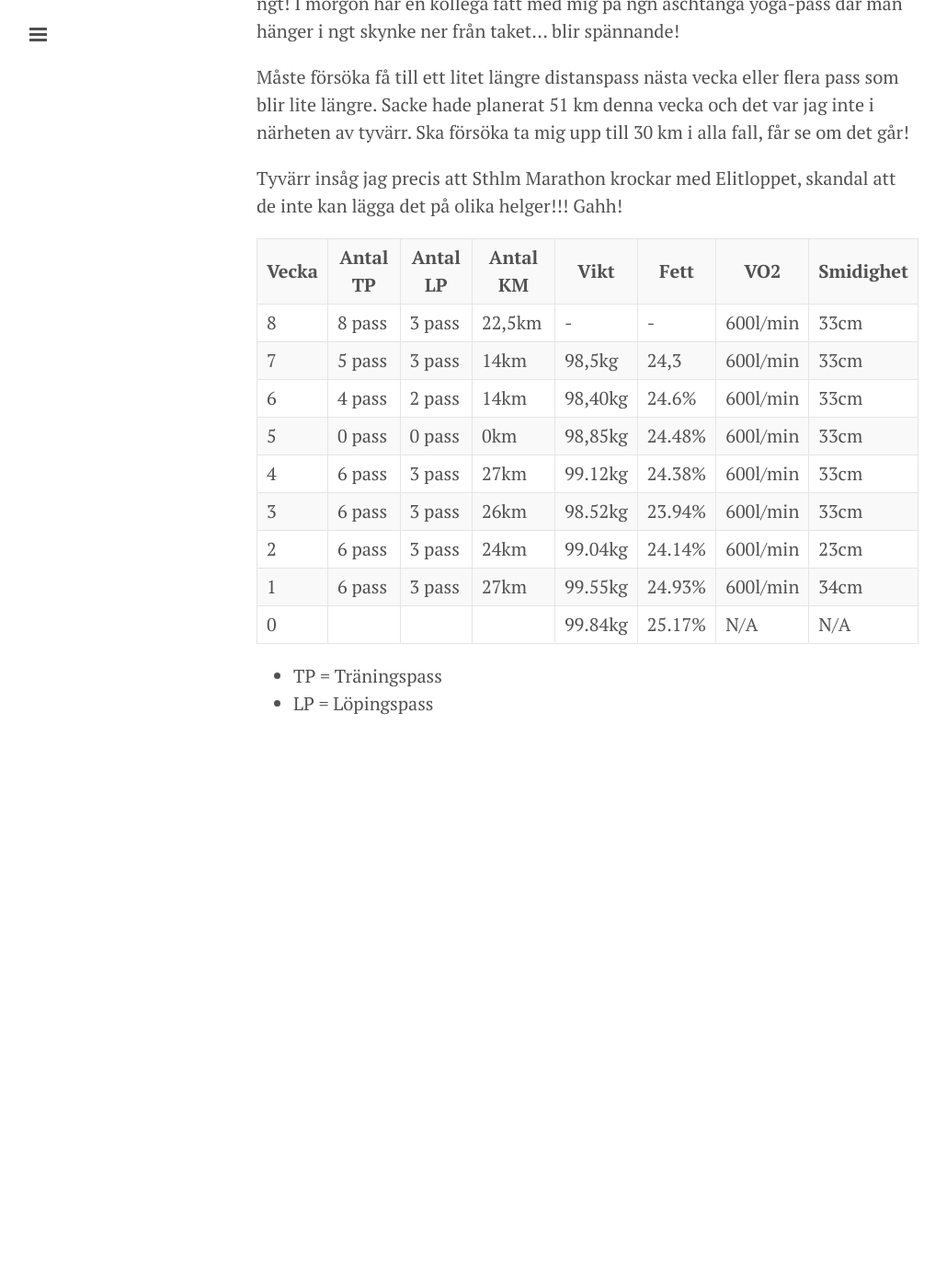
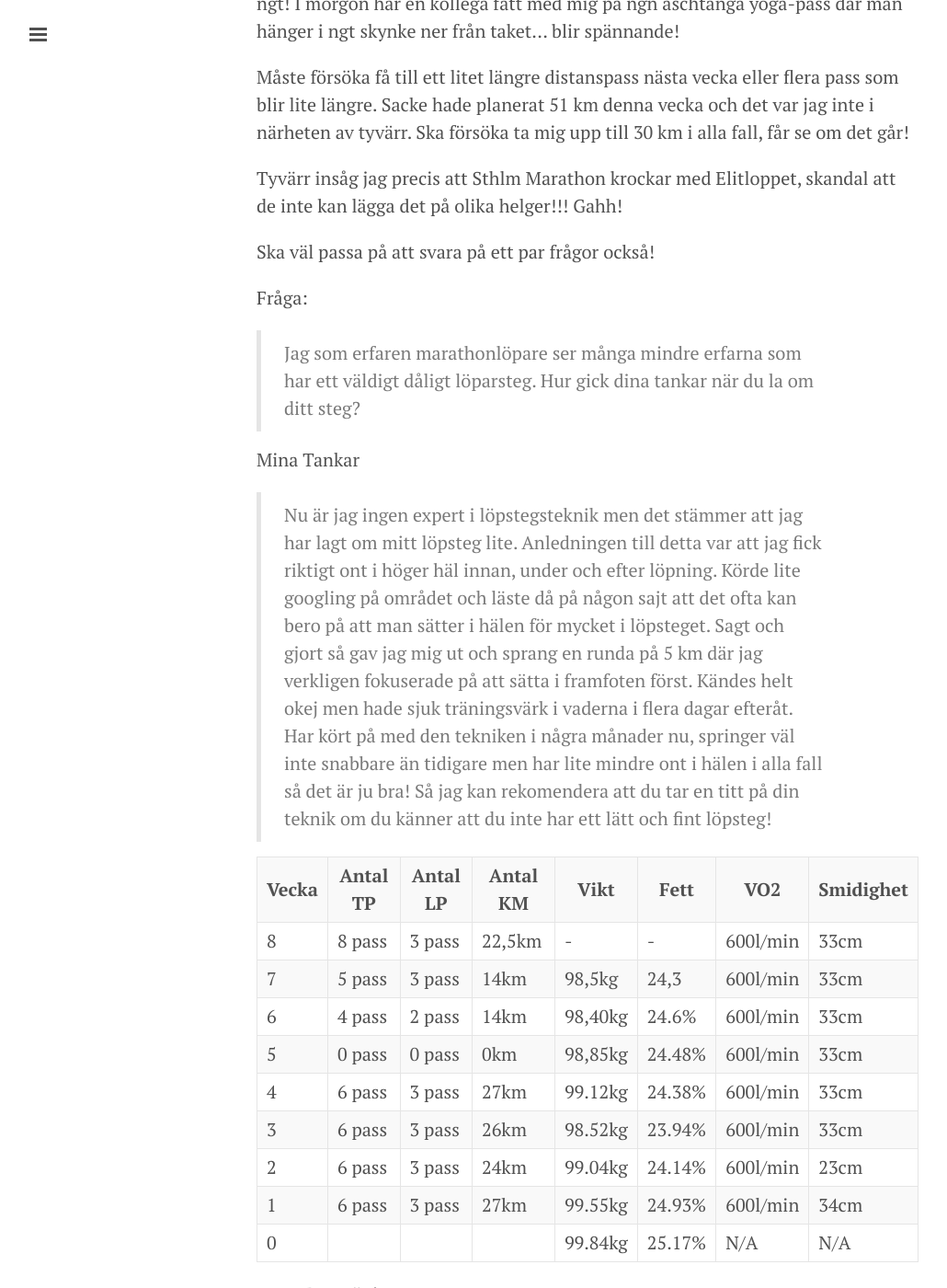
Before and after one commit to eripe970/eripe970.github.io, a Jekyll site: the page built from _posts/2015-01-25-week8.md, in a window 1280 px wide and 1400 px high, scrolled down 675 px. Shown: the whole window at 92% size, without its empty margins (1-1031 px from the left). Built offline with Jekyll 4.4.1, drawn with Linux system fonts in a browser that asks for light colours; nearby versions of some CDN libraries; Markdown is read by kramdown in place of the engine named in the settings; before the commit the page ends 1535 px from its top, so only the background shows below that.

Commit message:
Update 2015-01-25-week8.md

```diff
--- a/_posts/2015-01-25-week8.md
+++ b/_posts/2015-01-25-week8.md
@@ -12,6 +12,13 @@ Måste försöka få till ett litet längre distanspass nästa vecka eller flera
 
 Tyvärr insåg jag precis att Sthlm Marathon krockar med Elitloppet, skandal att de inte kan lägga det på olika helger!!! Gahh!
 
+Ska väl passa på att svara på ett par frågor också!
+
+Fråga:
+>  Jag som erfaren marathonlöpare ser många mindre erfarna som har ett väldigt dåligt löparsteg. Hur gick dina tankar när du la om ditt steg?
+
+Mina Tankar
+>  Nu är jag ingen expert i löpstegsteknik men det stämmer att jag har lagt om mitt löpsteg lite. Anledningen till detta var att jag fick riktigt ont i höger häl innan, under och efter löpning. Körde lite googling på området och läste då på någon sajt att det ofta kan bero på att man sätter i hälen för mycket i löpsteget. Sagt och gjort så gav jag mig ut och sprang en runda på 5 km där jag verkligen fokuserade på att sätta i framfoten först. Kändes helt okej men hade sjuk träningsvärk i vaderna i flera dagar efteråt. Har kört på med den tekniken i några månader nu, springer väl inte snabbare än tidigare men har lite mindre ont i hälen i alla fall så det är ju bra! Så jag kan rekomendera att du tar en titt på din teknik om du känner att du inte har ett lätt och fint löpsteg!
 
 
 <table>
```
